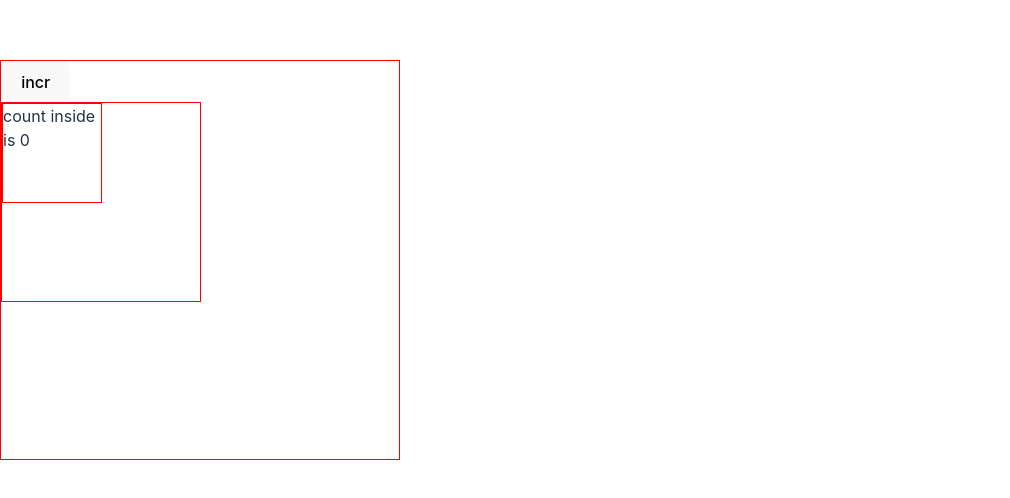
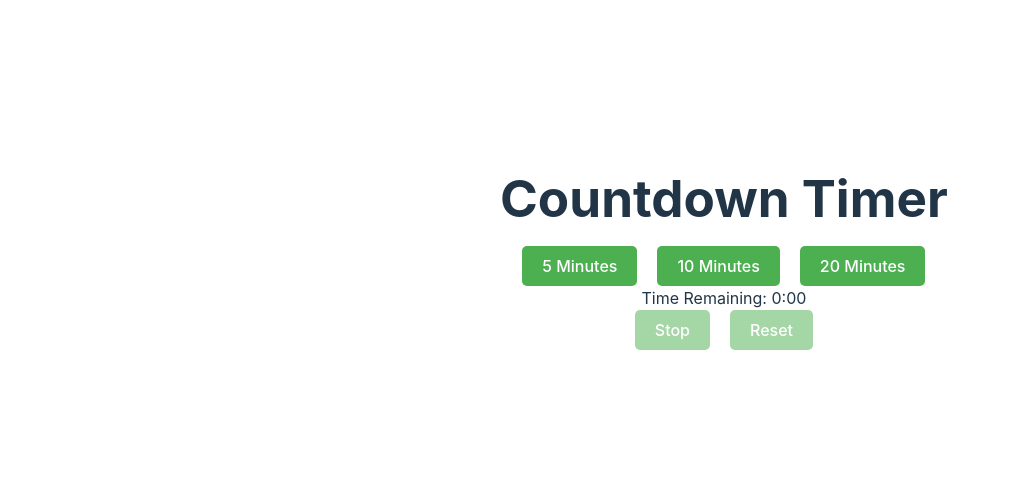
Before and after one commit to Vivek-2898/react730, a React (Vite) app in the folder projects/accordin/: page / in a window 1280 px wide. Shown: the part 140-638 px from the top of the page, without its empty margins (0-1010 px from the left). Built offline with nearby package versions, Linux system fonts and the light colour scheme.

Commit message:
implement countDownTimer

```diff
--- /dev/null
+++ b/projects/accordin/src/CountDownTimer.css
@@ -0,0 +1,40 @@
+.countdown-container {
+    display: flex;
+    flex-direction: column;
+    align-items: center;
+    justify-content: center;
+    height: 100vh;
+    margin-left: 500px;
+  }
+
+  .buttons-container {
+    margin-top: 20px;
+  }
+
+  button {
+    margin: 0 10px;
+    padding: 10px 20px;
+    font-size: 16px;
+    cursor: pointer;
+    background-color: #4CAF50;
+    color: white;
+    border: none;
+    border-radius: 5px;
+    transition: background-color 0.3s ease;
+  }
+
+  button:hover {
+    background-color: #45a049;
+  }
+
+  button:disabled {
+    opacity: 0.5;
+    cursor: not-allowed;
+  }
+
+  .timer-message {
+    font-size: 20px;
+    font-weight: bold;
+    color: #2196F3;
+    margin-top: 20px;
+  }
--- /dev/null
+++ b/projects/accordin/src/CountDownTimer.jsx
@@ -0,0 +1,81 @@
+import React, { useState, useEffect } from 'react';
+import './CountDownTimer.css';
+
+const CountdownTimer = () => {
+  const [seconds, setSeconds] = useState(0);
+  const [timerActive, setTimerActive] = useState(false);
+  const [timerCompleted, setTimerCompleted] = useState(false);
+  const [duration, setDuration] = useState(0);
+
+  useEffect(() => {
+    let intervalId;
+    if (timerActive && seconds > 0) {
+      intervalId = setInterval(() => {
+        setSeconds(prevSeconds => prevSeconds - 1);
+      }, 1000);
+    } else if (seconds === 0 && timerActive) {
+      clearInterval(intervalId);
+      setTimerCompleted(true);
+      setTimerActive(false);
+    }
+
+    return () => clearInterval(intervalId);
+  }, [timerActive, seconds]);
+
+  const startTimer = (durationInSeconds) => {
+    setSeconds(durationInSeconds);
+    setTimerActive(true);
+    setTimerCompleted(false);
+    setDuration(durationInSeconds);
+  };
+
+  const stopTimer = () => {
+    setTimerActive(false);
+  };
+
+  const resetTimer = () => {
+    setSeconds(0);
+    setTimerActive(false);
+    setTimerCompleted(false);
+  };
+
+  const handleButtonClick = (duration) => {
+    const durationInSeconds = duration * 60;
+    startTimer(durationInSeconds);
+  };
+
+  const formatTime = (time) => {
+    const minutes = Math.floor(time / 60);
+    const seconds = time % 60;
+    return `${minutes}:${seconds < 10 ? '0' : ''}${seconds}`;
+  };
+
+  return (
+    <div className="countdown-container">
+      <h1>Countdown Timer</h1>
+      <div className="buttons-container">
+        <button onClick={() => handleButtonClick(5)}>5 Minutes</button>
+        <button onClick={() => handleButtonClick(10)}>10 Minutes</button>
+        <button onClick={() => handleButtonClick(20)}>20 Minutes</button>
+      </div>
+      <div>
+        {timerCompleted && !timerActive && seconds === 0 && (
+          <p className="timer-message">Time Completed!</p>
+        )}
+        {!timerCompleted && (
+          <p>Time Remaining: {formatTime(seconds)}</p>
+        )}
+      </div>
+      <div className="button-container">
+        <button onClick={timerActive ? stopTimer : null} disabled={!timerActive}>
+          Stop
+        </button>
+        <button onClick={resetTimer} disabled={!timerActive && seconds === 0}>
+          Reset
+        </button>
+      </div>
+    </div>
+  );
+};
+
+export default CountdownTimer;
--- a/projects/accordin/src/main.jsx
+++ b/projects/accordin/src/main.jsx
@@ -7,6 +7,7 @@ import './Todo.css'
 import TodoApp from './TodoApp.jsx'
 import Todo1 from './Todo1.jsx'
 import ContextApiDemo from './ContextApiDemo.jsx'
+import CountdownTimer from './CountDownTimer.jsx'
 
 export const mainContext = createContext()
 ReactDOM.createRoot(document.getElementById('root')).render(
@@ -14,6 +15,7 @@ ReactDOM.createRoot(document.getElementById('root')).render(
     {/* <App /> */}
     {/* <TodoApp/> */}
      {/* <Todo1/> */}
-     <ContextApiDemo/>
+     {/* <ContextApiDemo/> */}
+     <CountdownTimer/>
   </React.StrictMode>
 )
```
